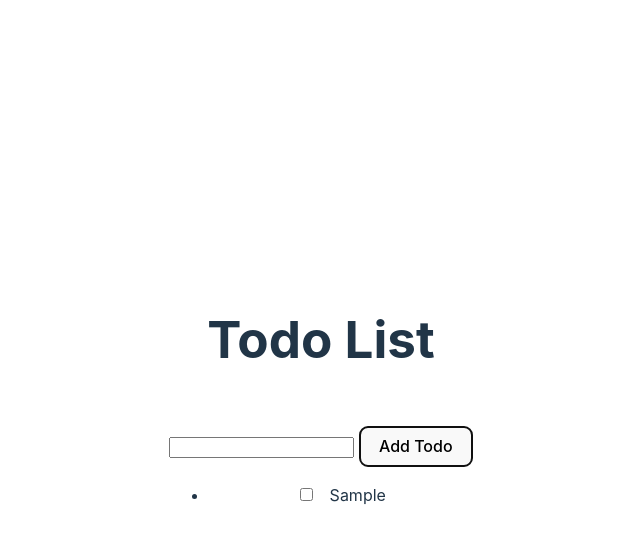
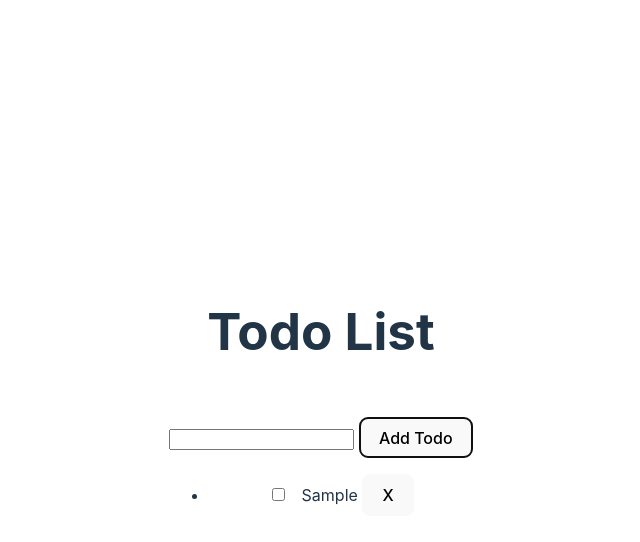
Before and after one commit to ACavalletto/todo.svelte, a Svelte app in the folder todo-svelte/: page / in a window 1280 px wide. Both pictures are taken after typing "Sample" into the empty fields and a click on the button "Add Todo". Shown: the top 542 px of the page, without its empty margins (319-959 px from the left). Built offline with nearby package versions, Linux system fonts and the light colour scheme.

Commit message:
added remove button

```diff
--- a/todo-svelte/src/App.svelte
+++ b/todo-svelte/src/App.svelte
@@ -4,6 +4,10 @@
   function handleClick(){
     todoItems= [...todoItems, {text: todoInput, checked: false}]
     todoInput = ''
+  }
+  function handleRemove(index){
+   todoItems.splice(index, 1)
+    todoItems = todoItems
   }
 </script>
 
@@ -13,8 +17,12 @@
     <input  bind:value= {todoInput}>
     <button  on:click={handleClick}>Add Todo</button>
     <ul>
-      {#each todoItems as item}
-        <li><input type='checkbox'> &nbsp {item.text}</li>
+      {#each todoItems as item, index}
+        <li>
+          <input type='checkbox' bind:checked={item.checked}>
+            &nbsp {item.text}
+            <button on:click={() => handleRemove(index)}>X</button>
+        </li>
       {/each}
     </ul>
   </div>
```
